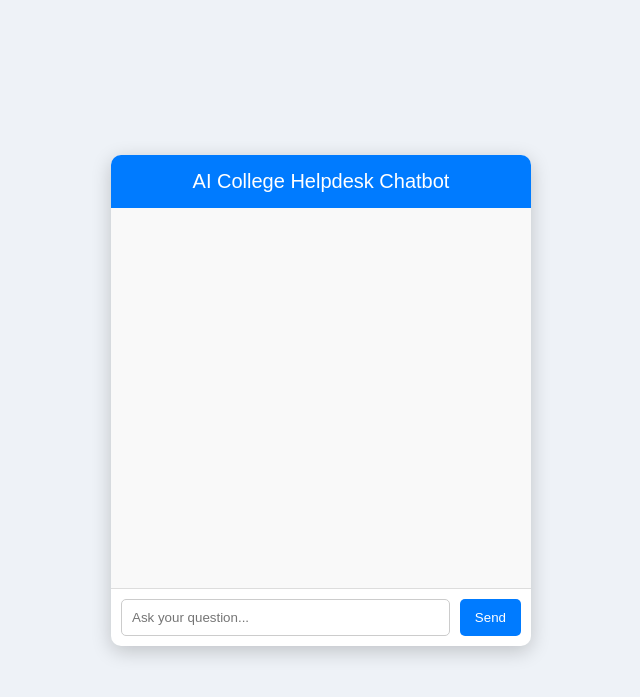
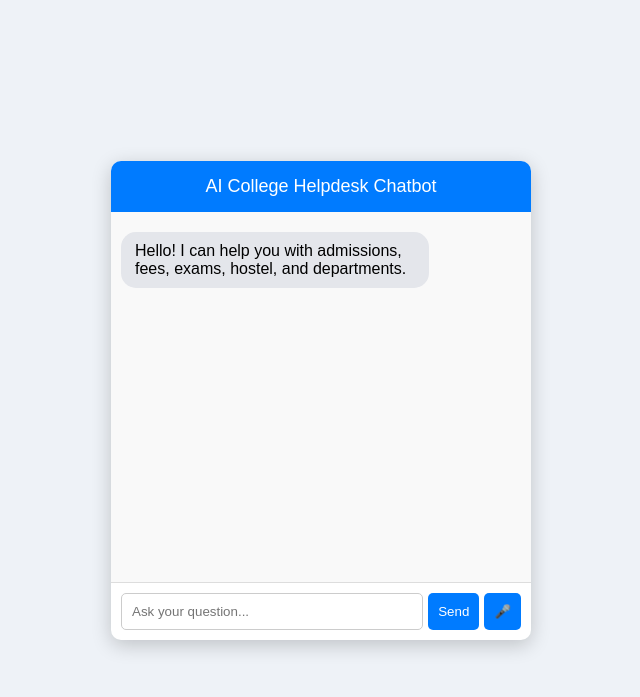
Before and after one commit to suhani05-poojary/aI-college-chatbot, a Flask app: page / in a window 1280 px wide. Shown: the top 697 px of the page, without its empty margins (319-959 px from the left). Run offline with Flask 3, Linux system fonts and the light colour scheme.

Commit message:
Refactor index.html for chatbot layout and styles
Updated HTML structure and styles for chatbot interface.

```diff
--- a/templates/index.html
+++ b/templates/index.html
@@ -1,12 +1,10 @@
 <!DOCTYPE html>
 <html>
-
 <head>
-
-<title>AI College Helpdesk Chatbot</title>
+<meta charset="UTF-8">
+<title>AI Chatbot</title>
 
 <style>
-
 body{
 font-family: Arial;
 background:#eef2f7;
@@ -31,40 +29,44 @@ background:#007bff;
 color:white;
 padding:15px;
 text-align:center;
-font-size:20px;
+font-size:18px;
 border-radius:10px 10px 0 0;
 }
 
 #chatbox{
 height:350px;
 overflow-y:auto;
-padding:15px;
+padding:10px;
 background:#f9f9f9;
 }
 
-.user{
-text-align:right;
+.message{
 margin:10px 0;
+display:flex;
 }
 
-.user span{
-background:#007bff;
-color:white;
-padding:8px 12px;
-border-radius:15px;
-display:inline-block;
+.user{
+justify-content:flex-end;
 }
 
 .bot{
-text-align:left;
-margin:10px 0;
+justify-content:flex-start;
 }
 
-.bot span{
+.bubble{
+padding:10px 14px;
+border-radius:15px;
+max-width:70%;
+}
+
+.user .bubble{
+background:#007bff;
+color:white;
+}
+
+.bot .bubble{
 background:#e4e6eb;
-padding:8px 12px;
-border-radius:15px;
-display:inline-block;
+color:black;
 }
 
 .input-area{
@@ -76,17 +78,17 @@ border-top:1px solid #ddd;
 input{
 flex:1;
 padding:10px;
+border-radius:5px;
 border:1px solid #ccc;
-border-radius:5px;
 outline:none;
 }
 
 button{
-margin-left:10px;
-padding:10px 15px;
+margin-left:5px;
+padding:10px;
 background:#007bff;
+color:white;
 border:none;
-color:white;
 border-radius:5px;
 cursor:pointer;
 }
@@ -94,7 +96,6 @@ cursor:pointer;
 button:hover{
 background:#0056b3;
 }
-
 </style>
 
 </head>
@@ -112,11 +113,19 @@ AI College Helpdesk Chatbot
 <div class="input-area">
 <input id="textInput" type="text" placeholder="Ask your question...">
 <button onclick="sendMessage()">Send</button>
+<button onclick="startVoice()">🎤</button>
 </div>
 
 </div>
 
 <script>
+
+window.onload = function(){
+var chatbox = document.getElementById("chatbox");
+
+chatbox.innerHTML +=
+"<div class='message bot'><div class='bubble'>Hello! I can help you with admissions, fees, exams, hostel, and departments.</div></div>";
+}
 
 function sendMessage(){
 
@@ -130,14 +139,14 @@ return;
 var chatbox = document.getElementById("chatbox");
 
 chatbox.innerHTML +=
-"<div class='user'><span>"+userText+"</span></div>";
+"<div class='message user'><div class='bubble'>"+userText+"</div></div>";
 
-fetch("/get?msg="+userText)
+fetch("/get?msg=" + encodeURIComponent(userText))
 .then(response=>response.text())
 .then(data=>{
 
 chatbox.innerHTML +=
-"<div class='bot'><span>"+data+"</span></div>";
+"<div class='message bot'><div class='bubble'>"+data.replace(/\n/g, "<br>")+"</div></div>";
 
 chatbox.scrollTop = chatbox.scrollHeight;
 
@@ -154,8 +163,19 @@ sendMessage();
 }
 });
 
+function startVoice(){
+const recognition = new (window.SpeechRecognition || window.webkitSpeechRecognition)();
+recognition.lang = "en-US";
+
+recognition.start();
+
+recognition.onresult = function(event){
+document.getElementById("textInput").value =
+event.results[0][0].transcript;
+}
+}
+
 </script>
 
 </body>
-
 </html>
```
